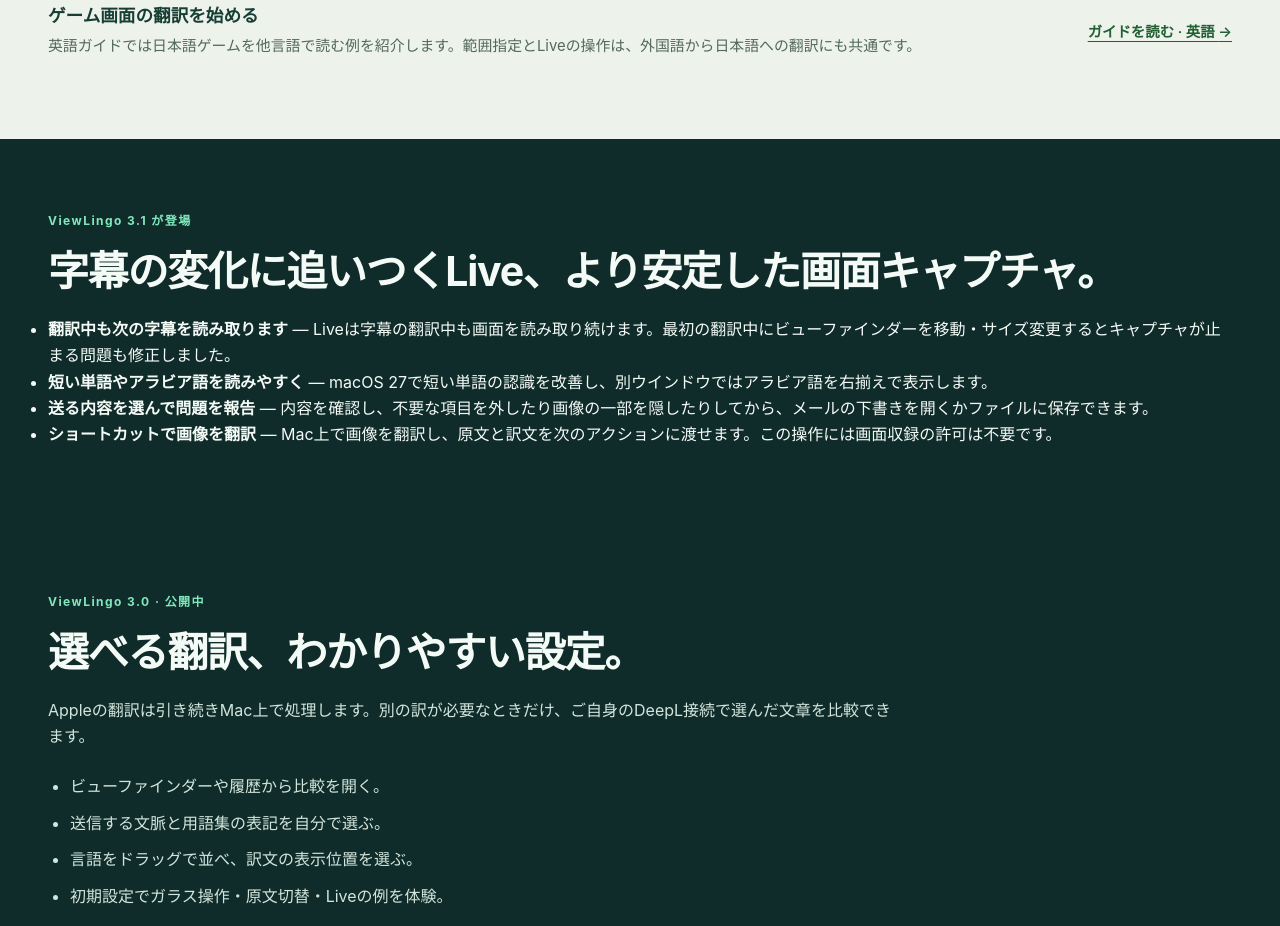
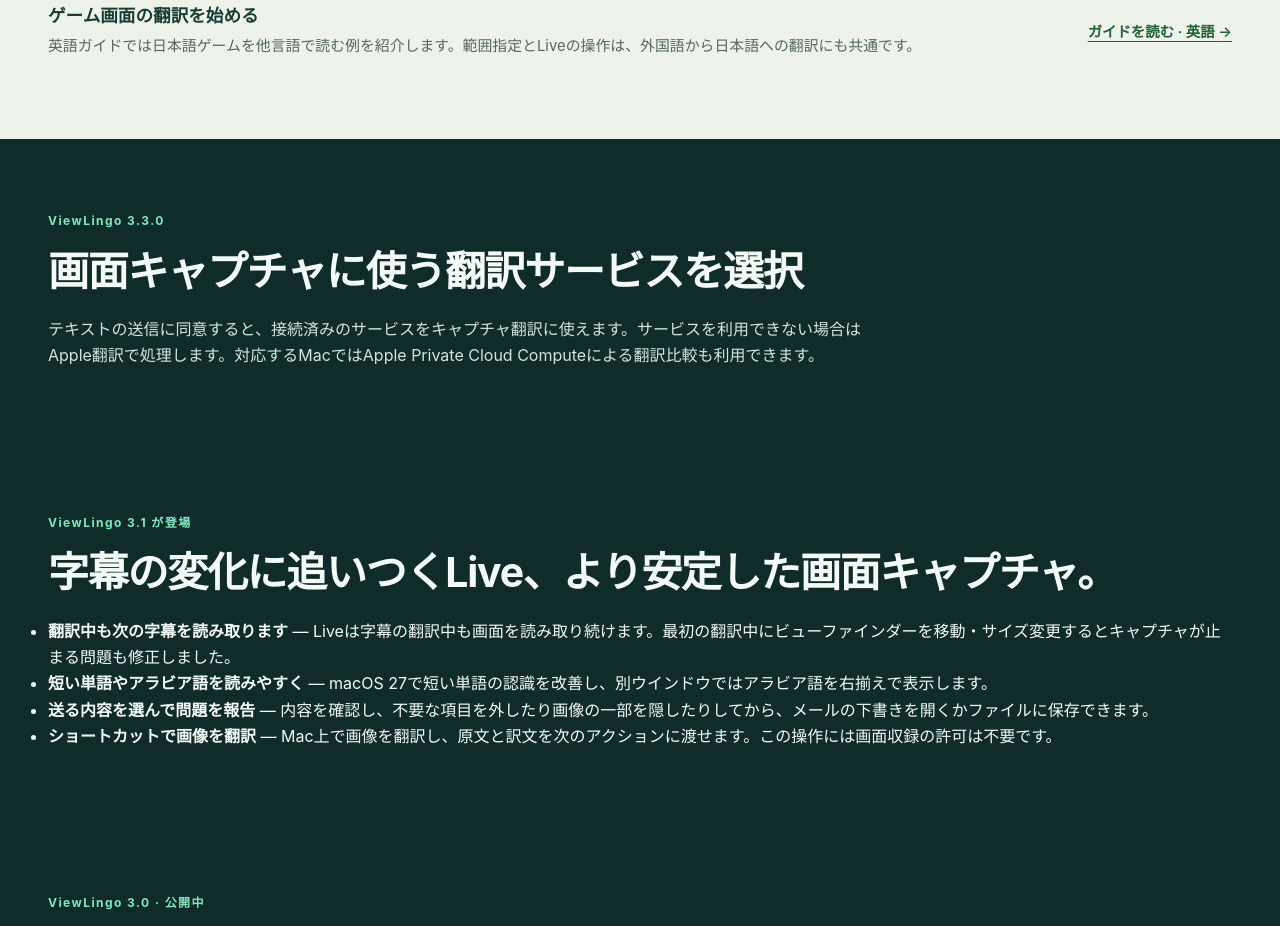
Before and after one commit to puritysb/ViewLingo, a plain HTML site: page ja/index.html in a window 1280 px wide. Shown: the part 2200-3126 px from the top of the page. Drawn offline with Linux system fonts and the light colour scheme.

Commit message:
docs: publish ViewLingo 3.3.0 release on localized homepages

```diff
--- a/ja/index.html
+++ b/ja/index.html
@@ -90,6 +90,11 @@
     </section>
     <section class="acquisition-steps"><div class="container"><h2>気になる言葉を、その場で。</h2><ol><li><span class="step-number">01</span><h3>範囲を選択</h3><p>読みたい画面の文字を囲みます。</p></li><li><span class="step-number">02</span><h3>その場で読む</h3><p>元のウインドウの上で翻訳を読みます。</p></li><li><span class="step-number">03</span><h3>Liveで続ける</h3><p>ゲームや動画を見ながら、変化する画面の文字を翻訳します。</p></li></ol></div></section>
 <section class="acquisition-proof" id="proof"><div class="container"><h2>こんな画面で使えます</h2><div class="proof-grid"><article><img src="../assets/acquisition/20261027/ja/scene-1.jpg" width="1200" height="750" loading="lazy" alt="ゲーム画面に重ねて表示された翻訳を読めます。"><h3>その場で読める</h3><p>ゲーム画面に重ねて表示された翻訳を読めます。</p></article><article><img src="../assets/acquisition/20261027/ja/scene-2.jpg" width="1200" height="750" loading="lazy" alt="会話や画面上の文字を元の位置で読めます。"><h3>別のシーンもその場で</h3><p>会話や画面上の文字を元の位置で読めます。</p></article><article><img src="../assets/acquisition/20261027/ja/scene-3.jpg" width="1200" height="750" loading="lazy" alt="標準のApple翻訳はMac上で処理します。3.0では、自分のAPIキーで選んだテキストだけをDeepLに送って比較することもできます。"><h3>プライバシーを大切に</h3><p>標準のApple翻訳はMac上で処理します。3.0では、自分のAPIキーで選んだテキストだけをDeepLに送って比較することもできます。</p></article></div><div class="purchase-fit"><div><h3>知っておきたいこと</h3><p>ViewLingoは音声ではなく、画面に表示された文字を翻訳します。対応言語の一覧はmacOSから直接取得し、言語パックを一度ダウンロードすればオフラインで翻訳できます。</p></div><a class="cta-button" href="https://apps.apple.com/jp/app/id6749508592?pt=128040795&amp;ct=web&amp;mt=12">Mac App Storeで見る</a></div><aside class="reading-guide"><div><h3>ゲーム画面の翻訳を始める</h3><p>英語ガイドでは日本語ゲームを他言語で読む例を紹介します。範囲指定とLiveの操作は、外国語から日本語への翻訳にも共通です。</p></div><a href="../translate-japanese-games-on-mac.html">ガイドを読む · 英語 <span aria-hidden="true">→</span></a></aside></div></section>
+    <section class="v3-preview" id="release-3-3" data-release-version="3.3.0"><div class="container">
+      <p class="eyebrow">ViewLingo 3.3.0</p>
+      <h2>画面キャプチャに使う翻訳サービスを選択</h2>
+      <p class="v3-intro">テキストの送信に同意すると、接続済みのサービスをキャプチャ翻訳に使えます。サービスを利用できない場合はApple翻訳で処理します。対応するMacではApple Private Cloud Computeによる翻訳比較も利用できます。</p>
+    </div></section>
     <section class="v3-preview" id="release-3-1"><div class="container">
       <p class="eyebrow">ViewLingo 3.1 が登場</p><h2>字幕の変化に追いつくLive、より安定した画面キャプチャ。</h2>
       <ul>
```
Also changed, not shown: index.html (+5 -0 lines), ko/index.html (+5 -0 lines), zh-hans/index.html (+5 -0 lines), zh-hant/index.html (+5 -0 lines), 1 other file.
